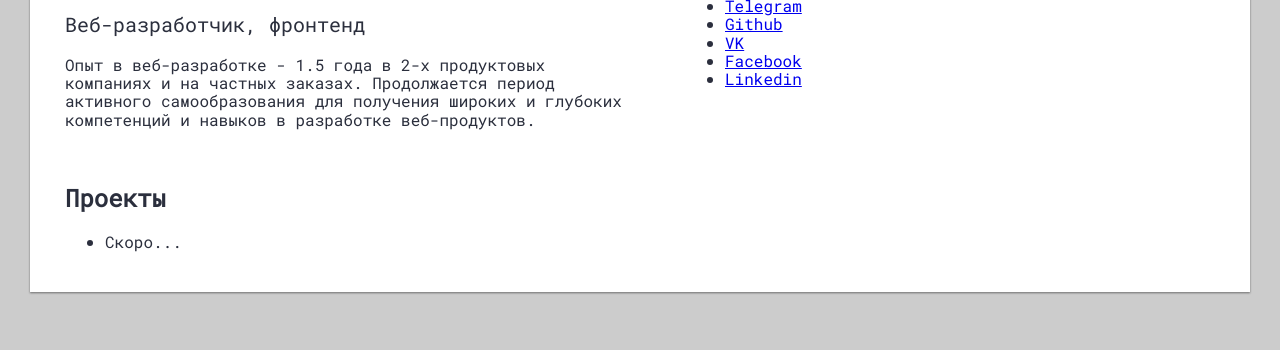
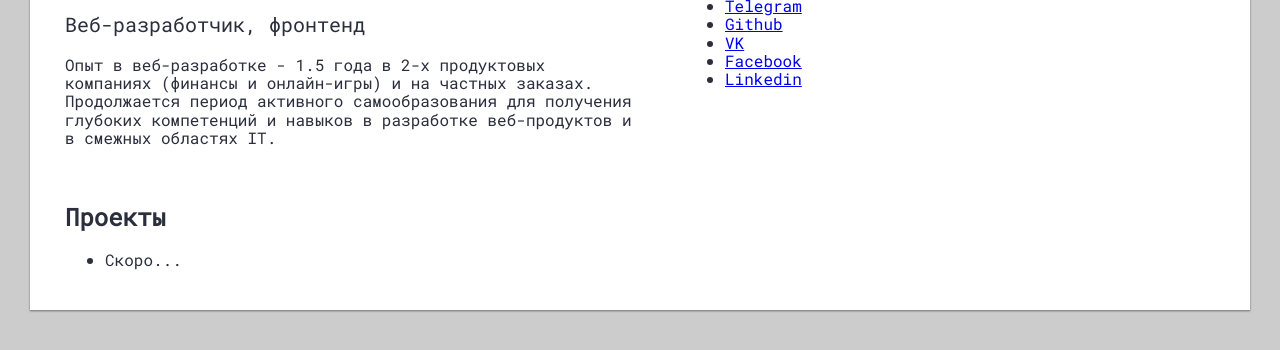
Before and after one commit to Diligens/artemshar.github.io, a plain HTML site: page index.html in a window 1280 px wide. Shown: the part 144-494 px from the top of the page. Drawn offline with Linux system fonts and the light colour scheme.

Commit message:
change text about me

```diff
--- a/index.html
+++ b/index.html
@@ -15,7 +15,7 @@
 		<section class="about">
 			<h1 class="title about__name">Артём Шарюков</h1><hr>
 			<p class="about__job-position">Веб-разработчик, <frontend>фронтенд</frontend></p>
-			<p class="about__text">Опыт в веб-разработке - 1.5 года в 2-х продуктовых компаниях и на частных заказах. Продолжается период активного самообразования для получения широких и глубоких компетенций и навыков в разработке веб-продуктов.</p>
+			<p class="about__text">Опыт в веб-разработке - 1.5 года в 2-х продуктовых компаниях (финансы и онлайн-игры) и на частных заказах. Продолжается период активного самообразования для получения глубоких компетенций и навыков в разработке веб-продуктов и в смежных областях IT.</p>
 		</section>
 		<section class="contacts">
 			<h2 class="title">Контакты, профили</h2>
```
